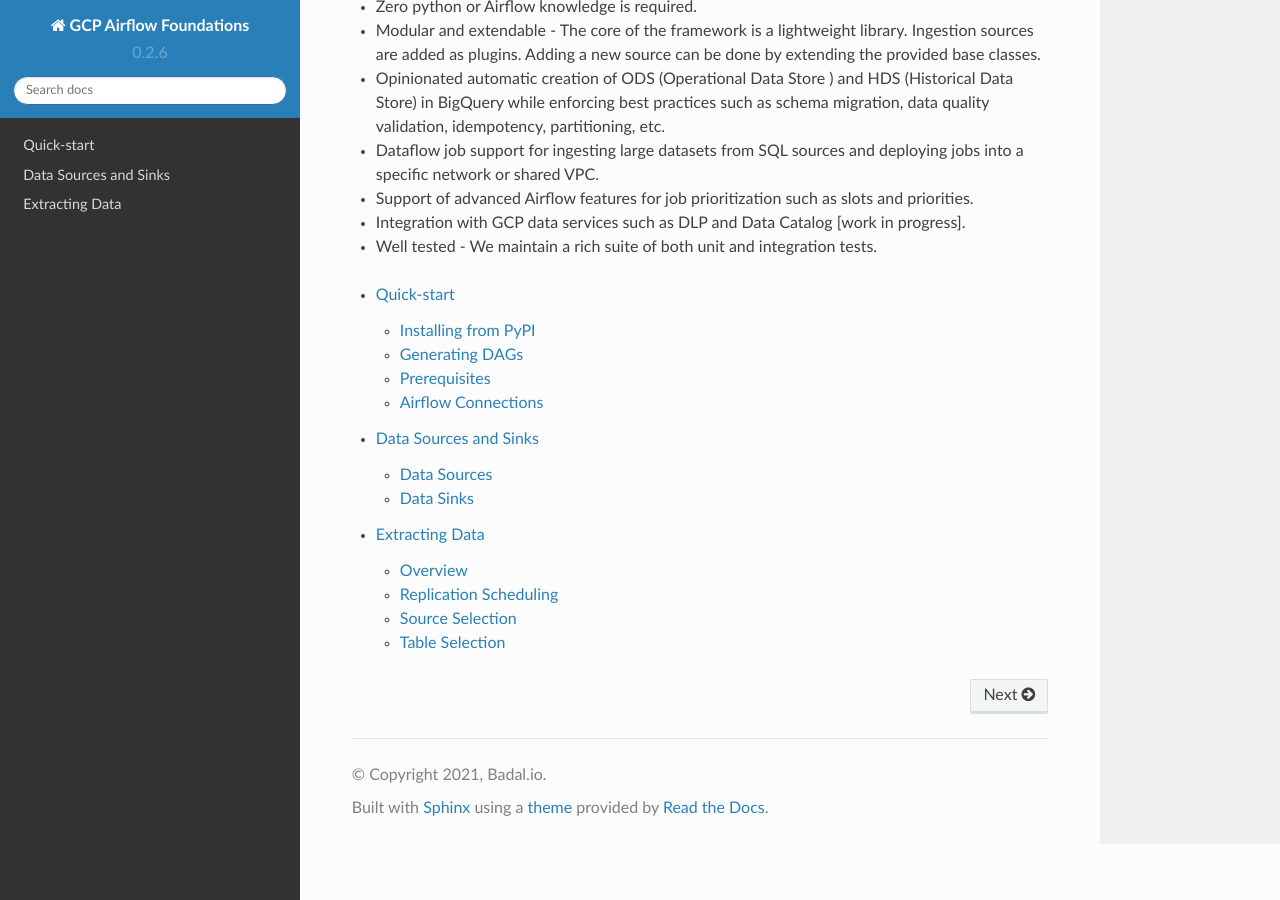
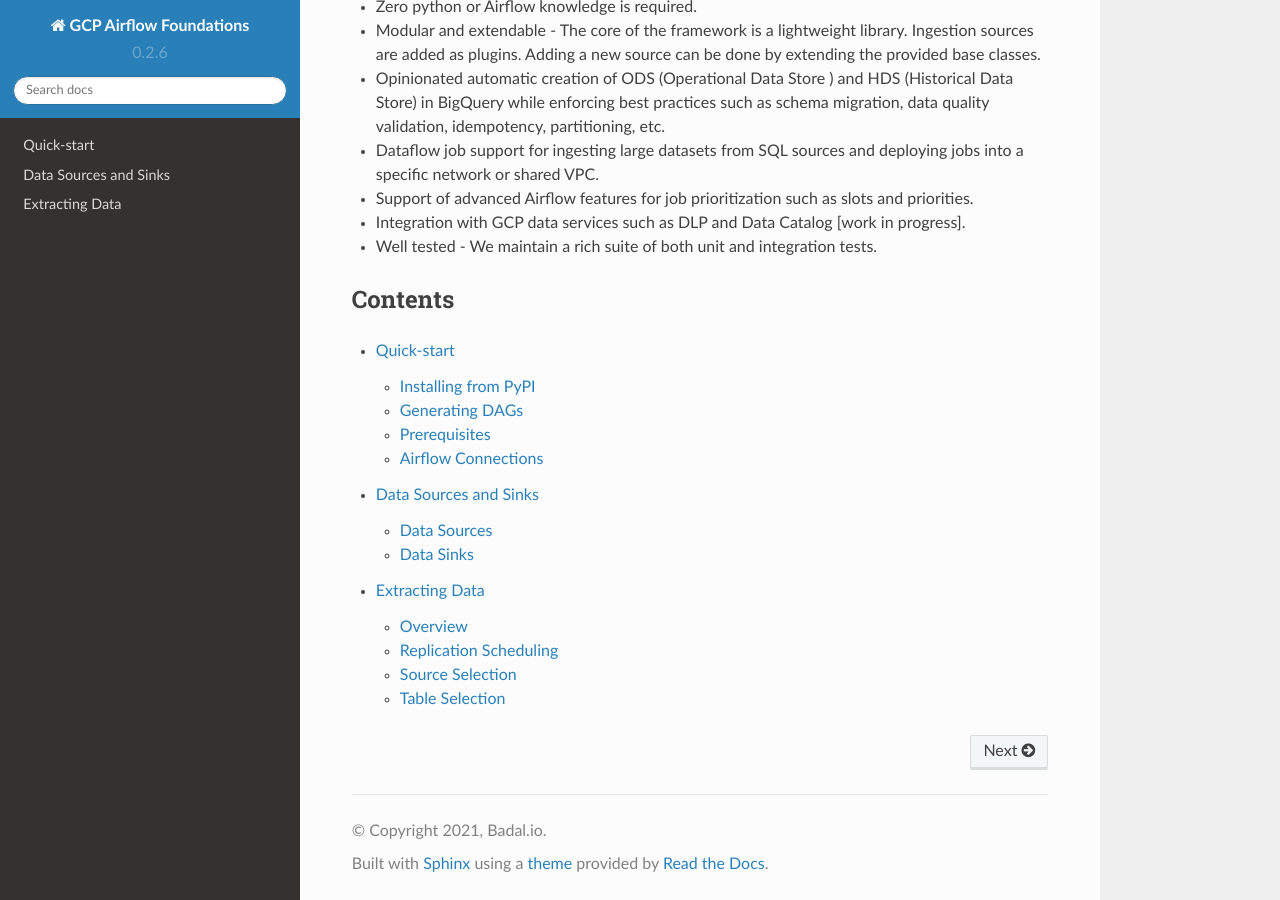
Before and after one commit to badal-io/gcp-airflow-foundations, a Sphinx documentation site: the page built from docs/index.rst, in a window 1280 px wide and 900 px high, scrolled down 610 px. Built offline with Sphinx 7.4.7 and the Read the Docs theme 2.0.0, drawn with Linux system fonts in a browser that asks for light colours.

Commit message:
Added contents caption

```diff
--- a/docs/index.rst
+++ b/docs/index.rst
@@ -18,6 +18,11 @@ We have written an opinionated yet flexible ingestion framework for building an
 - Integration with GCP data services such as DLP and Data Catalog [work in progress].
 - Well tested - We maintain a rich suite of both unit and integration tests.
 
+
+.. contents:
+Contents
+========================
+
 .. toctree::
    :maxdepth: 2
 
```
